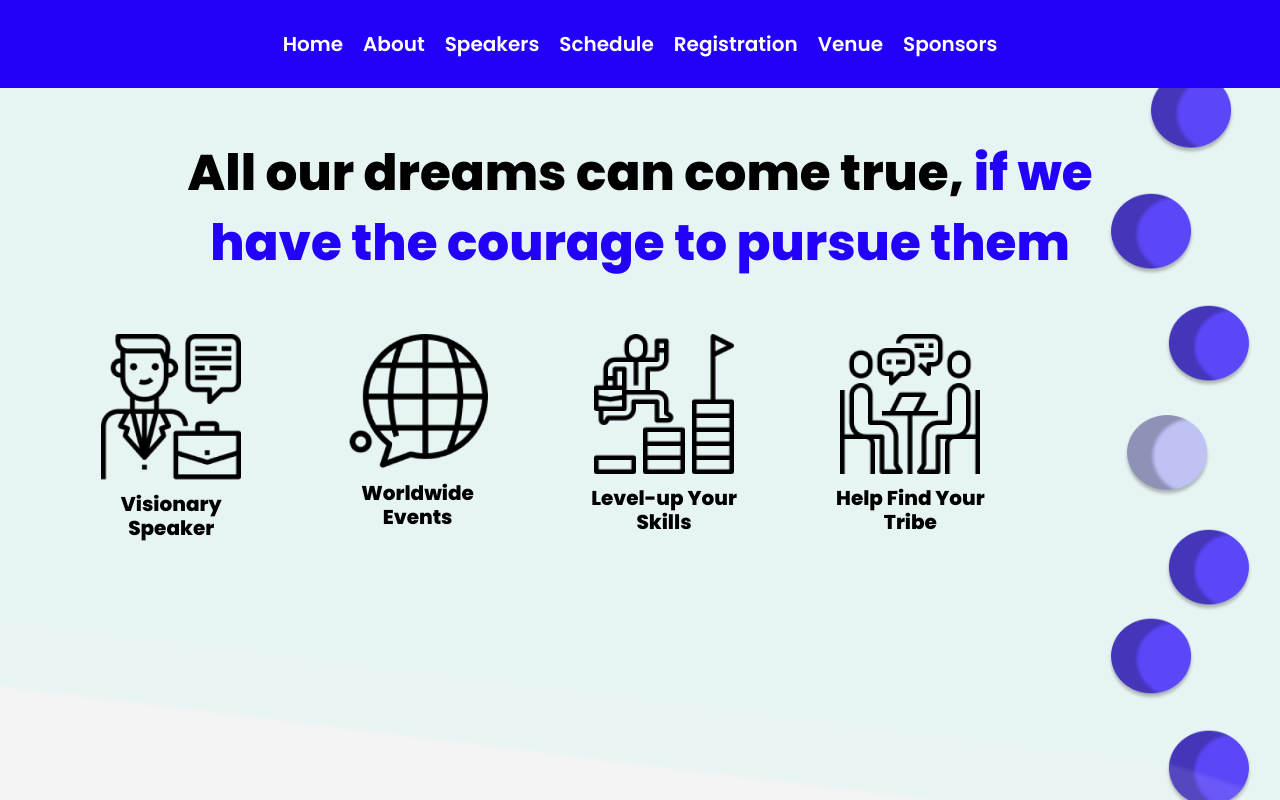
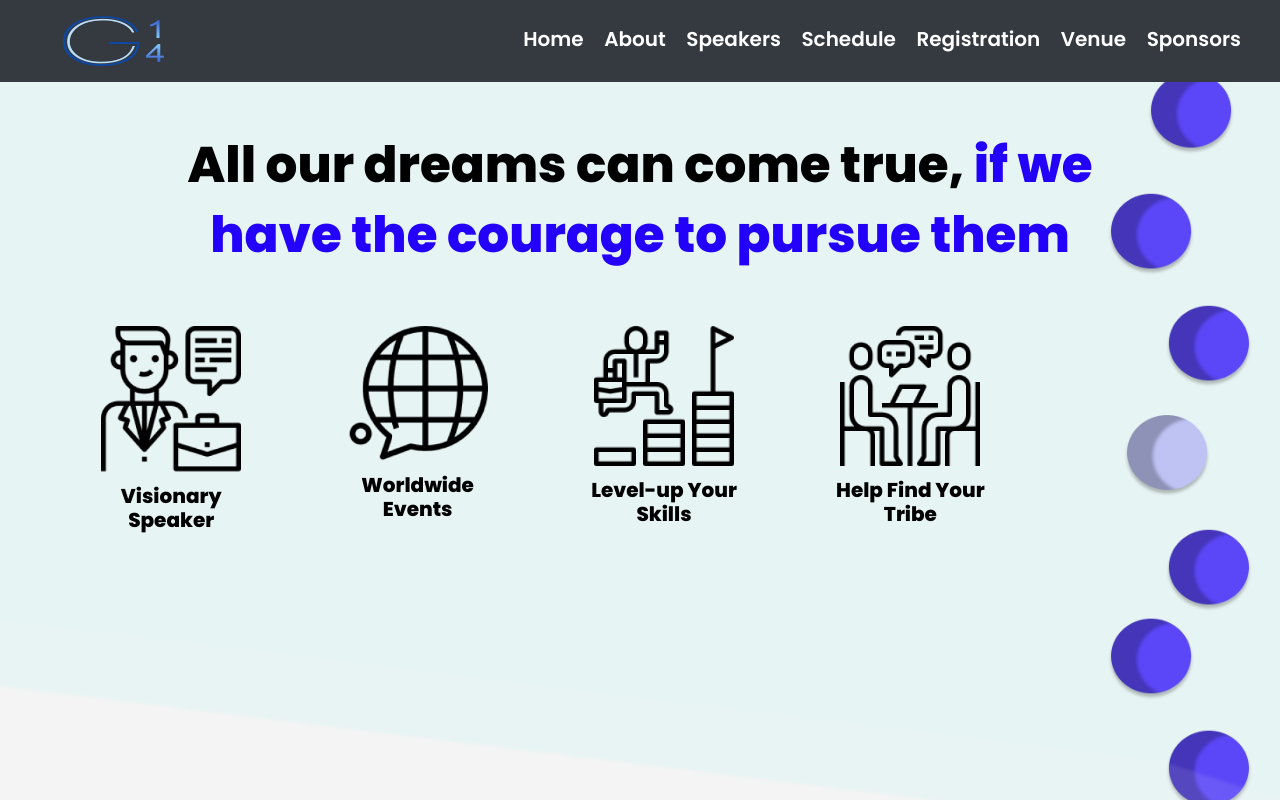
Before and after one commit to MichaelAchugwo/conferencewebsite, a plain HTML site: page about.html in a window 1280 px wide. Drawn offline with nearby package versions, Linux system fonts and the light colour scheme.

Commit message:
cleaned up the responsive pages

```diff
--- a/about.html
+++ b/about.html
@@ -6,22 +6,32 @@
     <link rel="stylesheet" href="css/main.css">
     <link rel="preconnect" href="https://fonts.googleapis.com">
     <link rel="preconnect" href="https://fonts.gstatic.com" crossorigin>
-    <link href="https://fonts.googleapis.com/css2?family=Poppins:wght@600;800&display=swap" rel="stylesheet">    <link rel="stylesheet" href="https://stackpath.bootstrapcdn.com/bootstrap/4.5.2/css/bootstrap.min.css">
+    <link rel="icon" href="images/g14 icon.png" type="image/x-icon">
+    <link href="https://fonts.googleapis.com/css2?family=Poppins:wght@600;800&display=swap" rel="stylesheet">
+    <link rel="stylesheet" href="https://stackpath.bootstrapcdn.com/bootstrap/4.5.2/css/bootstrap.min.css">    <link rel="stylesheet" href="https://stackpath.bootstrapcdn.com/bootstrap/4.5.2/css/bootstrap.min.css">
     <title>Conference Website</title>
 </head>
 <body class="about-body">
-    <header class="about-header">
-       <div class="nav py-4 mx-auto about-nav">
-            <a href="index.html" class="nav-links">Home</a>
-            <a href="about.html" class="nav-links">About</a>
-            <a href="speakers.html" class="nav-links">Speakers</a>
-            <a href="schedule.html" class="nav-links">Schedule</a>
-            <a href="speakers.html" class="nav-links">Registration</a>
-            <a href="venue.html" class="nav-links">Venue</a>
-            <a href="sponsors.html" class="nav-links">Sponsors</a>
-       </div>
-    </header>
-    <h1 class="dreams-txt col-9 mx-auto">All our dreams can come true, <span style="color:#2300F9">if we have the courage to pursue them</span></h1>
+    <div class="container-fluid w-100 sticky-top bg-dark about-header">
+        <div class="align-items-center py-3 h-0">
+            <div class="w-auto d-lg-inline-block">
+                <a class="logo px-3 px-lg-5 d-inline-block d-lg-inline-block text-lg-left"><img src="images/logo.png" alt="Group 14 logo" height="50px"></a>
+                <div class="d-inline-block d-lg-none float-right pr-3">
+                    <a id="nav-expand-btn" style="font-size:30px; cursor:pointer"><i class="fa-solid fa-bars" id="navBtn"></i></a>
+                </div>
+            </div>
+            <div class="d-lg-inline-block mx-3 my-2 text-center float-lg-right" id="nav-items">
+                <a href="index.html" class="nav-links px-2 py-2 py-lg-0 d-block d-lg-inline-block">Home</a>
+                <a href="about.html" class="nav-links px-2 py-2 py-lg-0 d-block d-lg-inline-block">About</a>
+                <a href="speakers.html" class="nav-links px-2 py-2 py-lg-0 d-block d-lg-inline-block">Speakers</a>
+                <a href="schedule.html" class="nav-links px-2 py-2 py-lg-0 d-block d-lg-inline-block">Schedule</a>
+                <a href="speakers.html" class="nav-links px-2 py-2 py-lg-0 d-block d-lg-inline-block">Registration</a>
+                <a href="venue.html" class="nav-links px-2 py-2 py-lg-0 d-block d-lg-inline-block">Venue</a>
+                <a href="sponsors.html" class="nav-links px-2 py-2 py-lg-0 d-block d-lg-inline-block">Sponsors</a>
+            </div>
+        </div>
+    </div>
+    <h1 class="dreams-txt col-9 mx-auto mt-4 mt-lg-5">All our dreams can come true, <span style="color:#2300F9">if we have the courage to pursue them</span></h1>
     <div class="row row-cols-2 row-cols-md-4 row-cols-lg-5 w-auto mx-auto text-center place-items-center ill-container mb-3 pl-0 pl-lg-5 pt-5">
         <div class="col card illustration">
             <div class="card-img text-center">
@@ -57,8 +67,10 @@
         </div>
     </div>
 
+
     <script src="js/main.js"></script>
     <script src="https://code.jquery.com/jquery-3.7.0.js" integrity="sha256-JlqSTELeR4TLqP0OG9dxM7yDPqX1ox/HfgiSLBj8+kM=" crossorigin="anonymous"></script>
+    <script src="https://kit.fontawesome.com/276652a6bf.js" crossorigin="anonymous"></script>
     <script src="https://stackpath.bootstrapcdn.com/bootstrap/4.5.2/js/bootstrap.min.js"></script>
 </body>
 </html>
--- a/css/main.css
+++ b/css/main.css
@@ -99,9 +99,15 @@ h1.web-dev {
     padding-left: 80px;
 }
 
+h3.web-dev {
+    font-size: 45px;
+    color: white;
+    font-family: 'Poppins', serif;
+    font-weight: 800;
+    margin-top: 100px;
+}
+
 div.time-stamp {
-    float: right;
-    margin-right: 100px;
     margin-top: 80px;
 }
 
@@ -139,10 +145,6 @@ body.about-body {
     background-size: cover;
 }
 
-header.about-header {
-    background-color: #2300F9;
-}
-
 div.about-nav {
     display: inline-block;
     display: flex;
@@ -154,7 +156,6 @@ h1.dreams-txt {
     color: black;
     font-family: 'Poppins', serif;
     font-weight: 800;
-    margin-top: 50px;
     text-align: center;
     line-height: 1.4;
 }
```
Also changed, not shown: index.html (+6 -4 lines), images/g14 icon.png (added).
